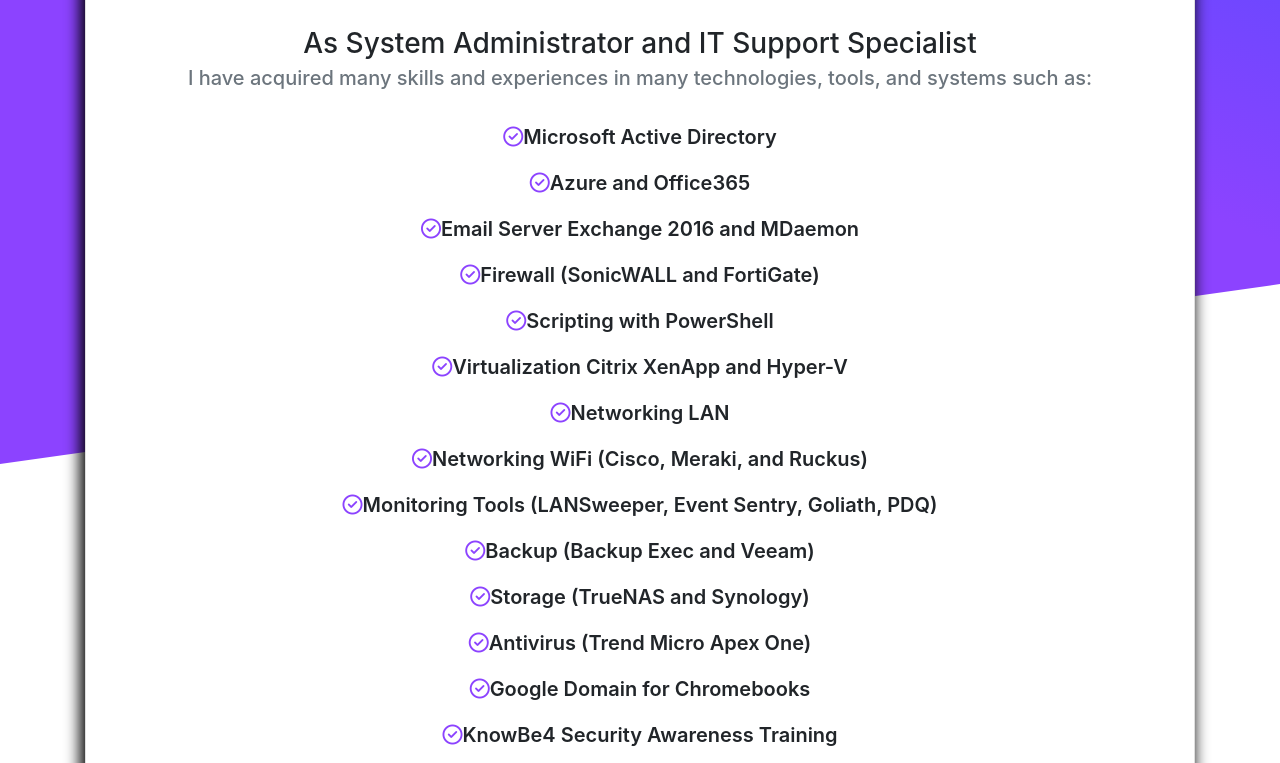
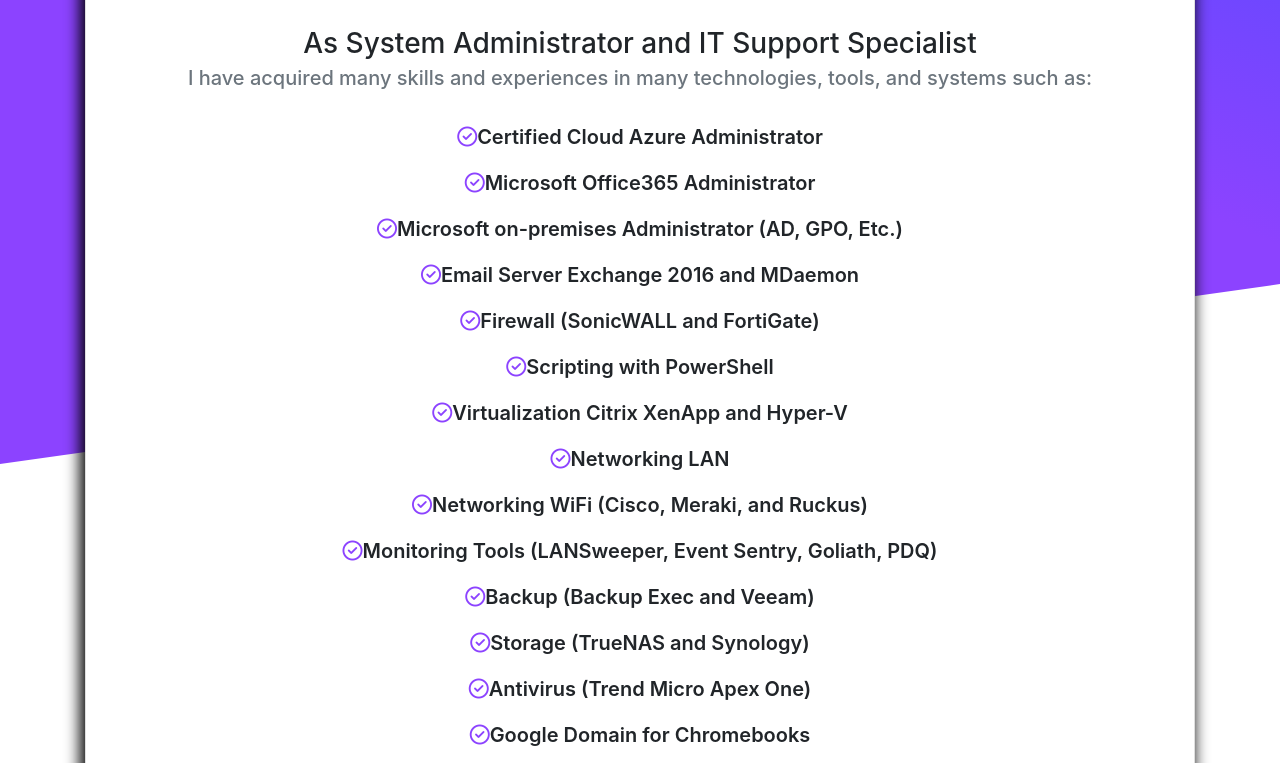
Before and after one commit to orlan2y3/SysAdmin, a plain HTML site: page index.html in a window 1280 px wide. Shown: the part 1675-2438 px from the top of the page. Drawn offline with Linux system fonts and the light colour scheme.

Commit message:
Update index.html

```diff
--- a/index.html
+++ b/index.html
@@ -91,8 +91,9 @@
               <h3 class="card-title text-center">As System Administrator and IT Support Specialist</h3>
               <h5 class="card-subtitle mb-2 text-muted text-center">I have acquired many skills and experiences in many technologies, tools, and systems such as:</h5>
               <br>
-              <p class="card-text text-center"><i class="far fa-check-circle"></i>Microsoft Active Directory</p>
-              <p class="card-text text-center"><i class="far fa-check-circle"></i>Azure and Office365</p>
+              <p class="card-text text-center"><i class="far fa-check-circle"></i>Certified Cloud Azure Administrator</p>
+              <p class="card-text text-center"><i class="far fa-check-circle"></i>Microsoft Office365 Administrator</p>
+              <p class="card-text text-center"><i class="far fa-check-circle"></i>Microsoft on-premises Administrator (AD, GPO, Etc.)</p>
               <p class="card-text text-center"><i class="far fa-check-circle"></i>Email Server Exchange 2016 and MDaemon</p>
               <p class="card-text text-center"><i class="far fa-check-circle"></i>Firewall (SonicWALL and FortiGate)</p>
               <p class="card-text text-center"><i class="far fa-check-circle"></i>Scripting with PowerShell</p>
```
